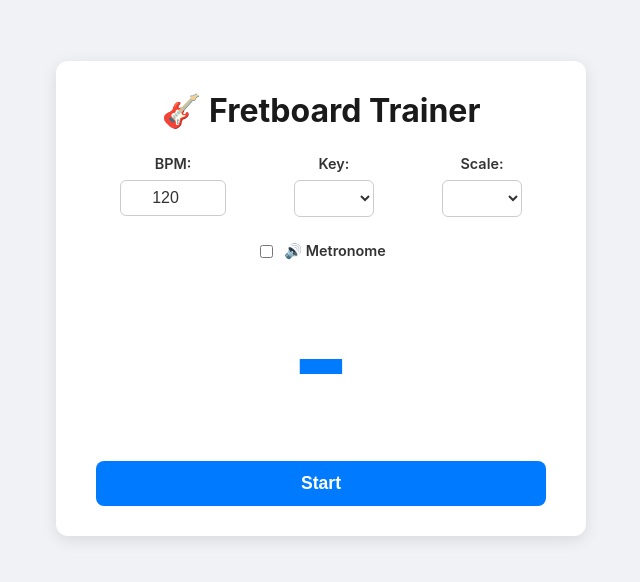
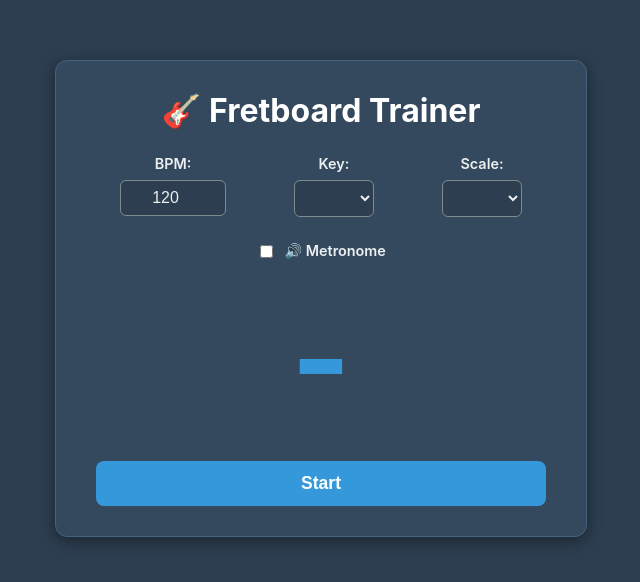
Before and after one commit to eightbitnightmare/eightbitnightmare.github.io, a plain HTML site: page fretboardtrainer.html in a window 1280 px wide. Shown: the part 102-684 px from the top of the page, without its empty margins (319-959 px from the left). Drawn offline with Linux system fonts and the light colour scheme.

Commit message:
Update fretboardtrainer_style.css

```diff
--- a/fretboardtrainer_style.css
+++ b/fretboardtrainer_style.css
@@ -5,40 +5,24 @@ body {
     align-items: center;
     height: 100vh;
     margin: 0;
-    background-color: #f0f2f5;
-    color: #333;
-    transition: background-color 0.3s, color 0.3s;
-}
-
-body.dark-mode {
-    background-color: #1a1a1a;
-    color: #f0f0f0;
+    background-color: #2c3e50; /* Dark slate blue background */
+    color: #ecf0f1; /* Light text color */
 }
 
 .trainer-container {
-    background: #ffffff;
+    background: #34495e; /* Slightly lighter slate for the container */
     padding: 30px 40px;
     border-radius: 12px;
-    box-shadow: 0 4px 15px rgba(0, 0, 0, 0.1);
+    box-shadow: 0 4px 15px rgba(0, 0, 0, 0.4);
     text-align: center;
     width: 90%;
     max-width: 450px;
-    transition: background-color 0.3s, box-shadow 0.3s;
-}
-
-body.dark-mode .trainer-container {
-    background-color: #2c2c2c;
-    box-shadow: 0 4px 15px rgba(0, 0, 0, 0.3);
+    border: 1px solid #46627f;
 }
 
 h1 {
     margin-top: 0;
-    color: #1a1a1a;
-    transition: color 0.3s;
-}
-
-body.dark-mode h1 {
-    color: #eee;
+    color: #ffffff;
 }
 
 .controls {
@@ -64,23 +48,15 @@ label {
 input[type="number"], select {
     padding: 8px 12px;
     border-radius: 6px;
-    border: 1px solid #ccc;
+    border: 1px solid #7f8c8d;
     font-size: 1em;
     width: 80px;
     text-align: center;
-    background-color: #fff;
-    color: #333;
-    transition: border-color 0.3s, background-color 0.3s, color 0.3s;
+    background-color: #2c3e50;
+    color: #ecf0f1;
 }
 
-body.dark-mode input[type="number"],
-body.dark-mode select {
-    background-color: #444;
-    color: #f0f0f0;
-    border-color: #666;
-}
-
-.metronome-control, .dark-mode-control {
+.metronome-control {
     display: flex;
     justify-content: center;
     align-items: center;
@@ -88,7 +64,7 @@ body.dark-mode select {
     margin-bottom: 20px;
 }
 
-.metronome-control label, .dark-mode-control label {
+.metronome-control label {
     cursor: pointer;
 }
 
@@ -98,7 +74,7 @@ body.dark-mode select {
     font-size: 1.1em;
     font-weight: bold;
     color: #fff;
-    background-color: #007bff;
+    background-color: #3498db; /* Bright blue for start button */
     border: none;
     border-radius: 8px;
     cursor: pointer;
@@ -106,29 +82,24 @@ body.dark-mode select {
 }
 
 #start-stop-btn:hover {
-    background-color: #0056b3;
+    background-color: #2980b9;
 }
 
 #start-stop-btn.active {
-    background-color: #dc3545;
+    background-color: #e74c3c; /* Red for stop button */
 }
 
 #start-stop-btn.active:hover {
-    background-color: #a71d2a;
+    background-color: #c0392b;
 }
 
 #note-display {
     font-size: 8em;
     font-weight: bold;
     margin-bottom: 25px;
-    color: #007bff;
+    color: #3498db; /* Match the bright blue button */
     min-height: 150px;
     display: flex;
     justify-content: center;
     align-items: center;
-    transition: color 0.3s;
 }
-
-body.dark-mode #note-display {
-    color: #64b5f6;
-}
```
